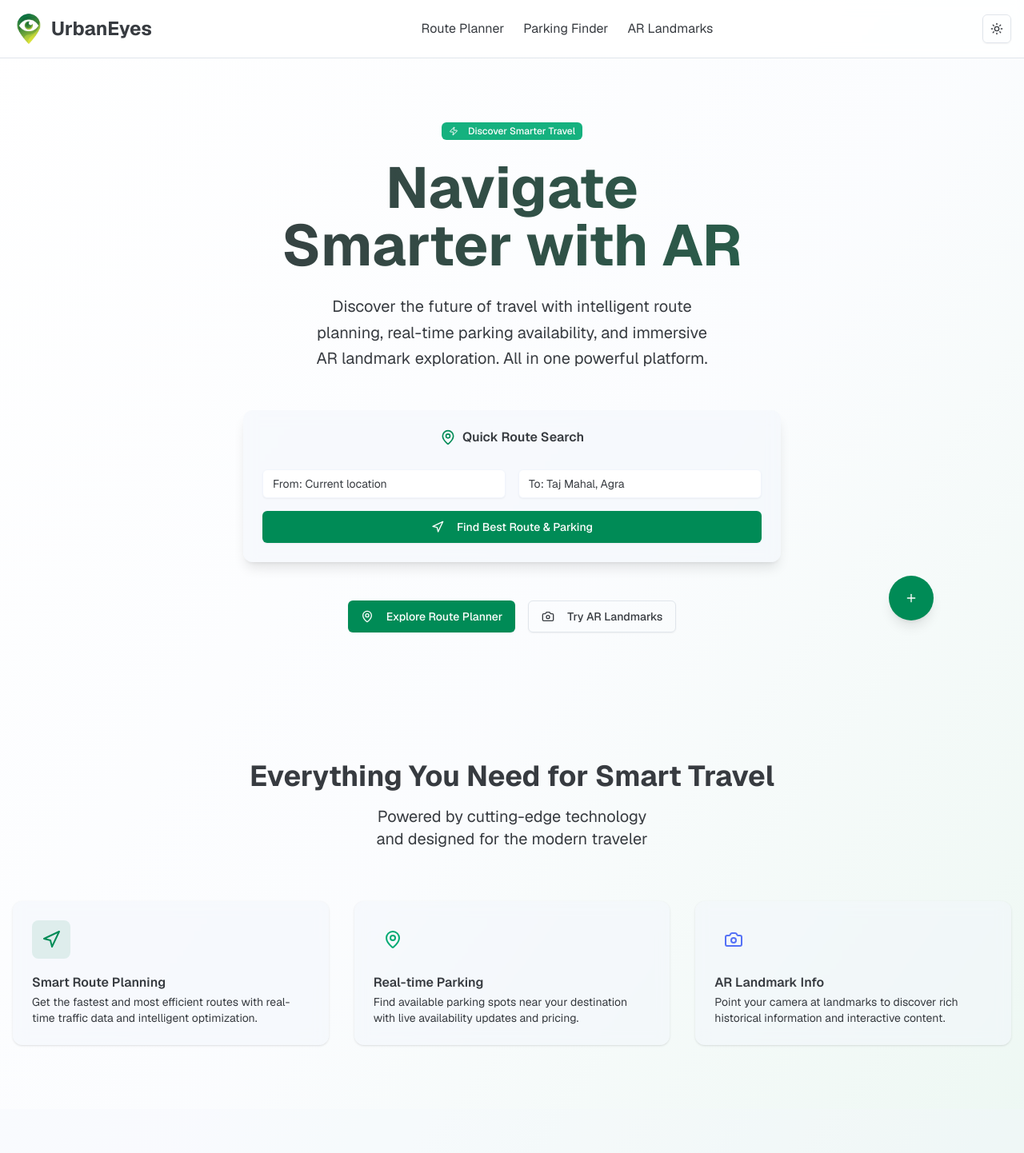
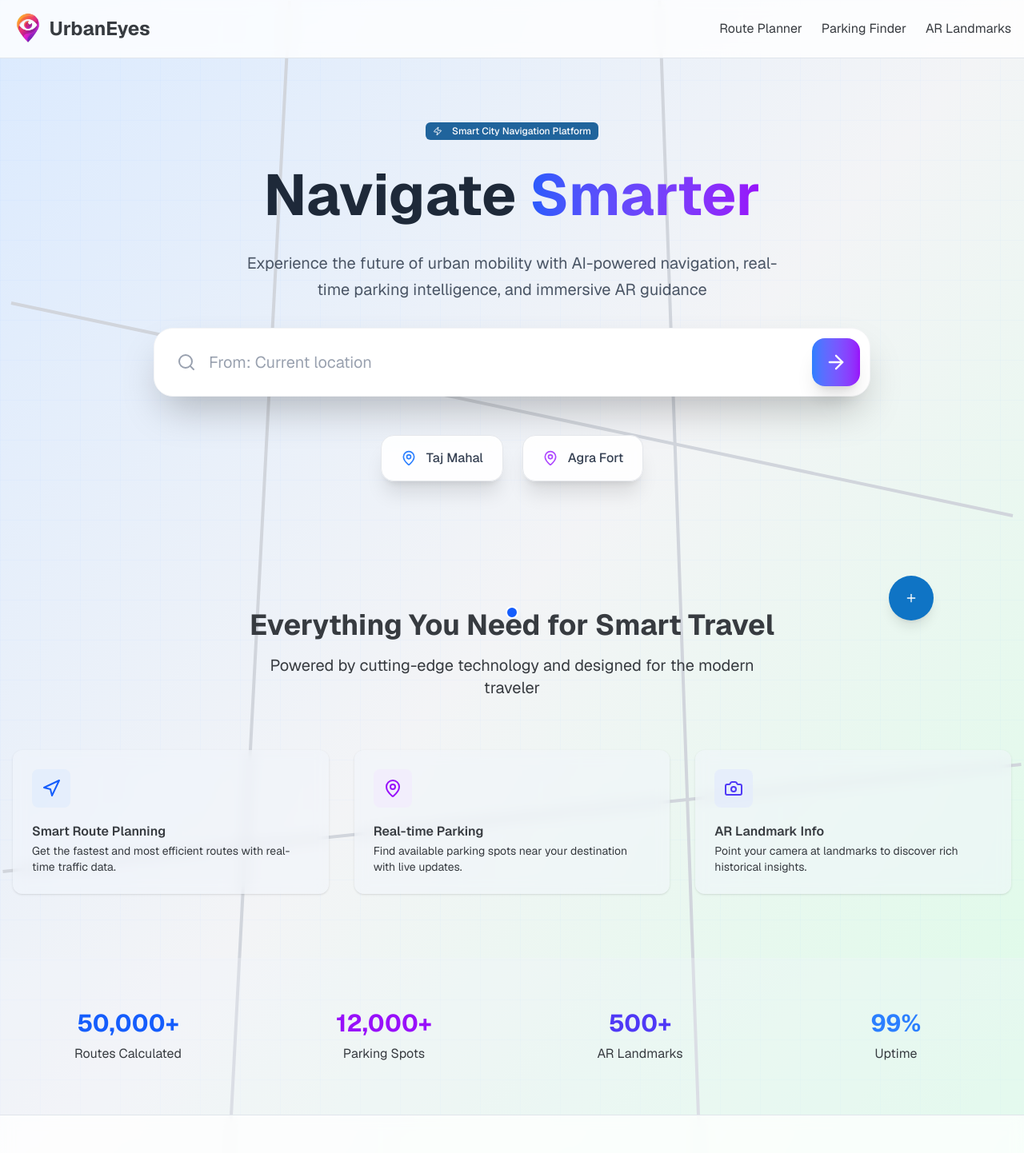
Before and after one commit to Krish-Gupta24/UrbanEyes, a Next.js app: page / in a window 1280 px wide. Shown: the top 1442 px of the page at 80% size. Built offline with nearby package versions, Linux system fonts and the light colour scheme.

Commit message:
ui chnges

```diff
--- a/app/globals.css
+++ b/app/globals.css
@@ -11,69 +11,43 @@
   --card-foreground: oklch(0.35 0.01 258.34);
   --popover: oklch(1 0 0);
   --popover-foreground: oklch(0.35 0.01 258.34);
-  --primary: oklch(0.55 0.15 162.4);
+
+  /* Unified blue tones */
+  --primary: oklch(0.55 0.15 250); /* main blue */
   --primary-foreground: oklch(1 0 0);
-  --secondary: oklch(0.65 0.15 162.4);
+  --secondary: oklch(0.45 0.12 250); /* lighter blue */
   --secondary-foreground: oklch(1 0 0);
+  --accent: oklch(0.5 0.14 250); /* complementary blue */
+  --accent-foreground: oklch(1 0 0);
+
   --muted: oklch(0.97 0.01 258.34);
   --muted-foreground: oklch(0.35 0.01 258.34);
-  --accent: oklch(0.65 0.15 162.4);
-  --accent-foreground: oklch(1 0 0);
   --destructive: oklch(0.577 0.245 27.325);
   --destructive-foreground: oklch(1 0 0);
+
   --border: oklch(0.92 0.01 258.34);
   --input: oklch(0.97 0.01 258.34);
-  --ring: oklch(0.55 0.15 162.4 / 0.5);
-  --chart-1: oklch(0.55 0.15 162.4);
-  --chart-2: oklch(0.7 0.15 162.4);
-  --chart-3: oklch(0.75 0.2 85);
-  --chart-4: oklch(0.6 0.25 25);
-  --chart-5: oklch(0.6 0.2 270);
+  --ring: oklch(0.55 0.15 250 / 0.5);
+
+  /* Charts unified to blue shades */
+  --chart-1: oklch(0.55 0.15 250);
+  --chart-2: oklch(0.6 0.15 250);
+  --chart-3: oklch(0.65 0.15 250);
+  --chart-4: oklch(0.5 0.15 250);
+  --chart-5: oklch(0.45 0.15 250);
+
   --radius: 0.5rem;
   --sidebar: oklch(0.97 0.01 258.34);
   --sidebar-foreground: oklch(0.35 0.01 258.34);
-  --sidebar-primary: oklch(0.55 0.15 162.4);
+  --sidebar-primary: oklch(0.55 0.15 250);
   --sidebar-primary-foreground: oklch(1 0 0);
-  --sidebar-accent: oklch(0.65 0.15 162.4);
+  --sidebar-accent: oklch(0.5 0.15 250);
   --sidebar-accent-foreground: oklch(1 0 0);
   --sidebar-border: oklch(0.92 0.01 258.34);
-  --sidebar-ring: oklch(0.55 0.15 162.4 / 0.5);
+  --sidebar-ring: oklch(0.55 0.15 250 / 0.5);
 }
 
-.dark {
-  --background: oklch(0.08 0.01 258.34);
-  --foreground: oklch(0.98 0.01 258.34);
-  --card: oklch(0.12 0.01 258.34);
-  --card-foreground: oklch(0.98 0.01 258.34);
-  --popover: oklch(0.08 0.01 258.34);
-  --popover-foreground: oklch(0.98 0.01 258.34);
-  --primary: oklch(0.65 0.15 162.4);
-  --primary-foreground: oklch(0.08 0.01 258.34);
-  --secondary: oklch(0.2 0.01 258.34);
-  --secondary-foreground: oklch(0.98 0.01 258.34);
-  --muted: oklch(0.2 0.01 258.34);
-  --muted-foreground: oklch(0.7 0.01 258.34);
-  --accent: oklch(0.65 0.15 162.4);
-  --accent-foreground: oklch(0.08 0.01 258.34);
-  --destructive: oklch(0.6 0.25 25);
-  --destructive-foreground: oklch(0.98 0.01 258.34);
-  --border: oklch(0.2 0.01 258.34);
-  --input: oklch(0.2 0.01 258.34);
-  --ring: oklch(0.65 0.15 162.4 / 0.5);
-  --chart-1: oklch(0.65 0.15 162.4);
-  --chart-2: oklch(0.7 0.15 162.4);
-  --chart-3: oklch(0.75 0.2 85);
-  --chart-4: oklch(0.6 0.25 25);
-  --chart-5: oklch(0.6 0.2 270);
-  --sidebar: oklch(0.12 0.01 258.34);
-  --sidebar-foreground: oklch(0.98 0.01 258.34);
-  --sidebar-primary: oklch(0.65 0.15 162.4);
-  --sidebar-primary-foreground: oklch(0.08 0.01 258.34);
-  --sidebar-accent: oklch(0.2 0.01 258.34);
-  --sidebar-accent-foreground: oklch(0.98 0.01 258.34);
-  --sidebar-border: oklch(0.2 0.01 258.34);
-  --sidebar-ring: oklch(0.65 0.15 162.4 / 0.5);
-}
+
 
 @theme inline {
   --font-sans: var(--font-geist-sans);
@@ -187,23 +161,24 @@ html {
   scroll-behavior: smooth;
 }
 
-/* Custom scrollbar */
+/* Custom scrollbar - blueish tone */
 ::-webkit-scrollbar {
   width: 8px;
 }
 
 ::-webkit-scrollbar-track {
-  background: var(--muted);
+  background: var(--muted); /* keep track neutral */
 }
 
 ::-webkit-scrollbar-thumb {
-  background: var(--primary);
+  background: linear-gradient(135deg, #4f46e5, #3b82f6); /* indigo to blue gradient */
   border-radius: 4px;
 }
 
 ::-webkit-scrollbar-thumb:hover {
-  background: var(--accent);
+  background: linear-gradient(135deg, #3b82f6, #2563eb); /* brighter blue on hover */
 }
+
 
 /* Focus styles for accessibility */
 .focus-visible:focus-visible {
--- a/app/layout.js
+++ b/app/layout.js
@@ -19,11 +19,6 @@ export const metadata = {
     "route planning",
   ],
   authors: [{ name: "UrbanEyes Team" }],
-  viewport: "width=device-width, initial-scale=1",
-  themeColor: [
-    { media: "(prefers-color-scheme: light)", color: "#ffffff" },
-    { media: "(prefers-color-scheme: dark)", color: "#0a0a0a" },
-  ],
 };
 
 export default function RootLayout({
--- a/app/page.js
+++ b/app/page.js
@@ -1,8 +1,6 @@
 "use client";
 
-import  React from "react";
-
-import { useState } from "react";
+import React, { useState } from "react";
 import { Button } from "@/components/ui/button";
 import { Input } from "@/components/ui/input";
 import {
@@ -13,20 +11,32 @@ import {
   CardTitle,
 } from "@/components/ui/card";
 import { Badge } from "@/components/ui/badge";
-import {
-  MapPin,
-  Navigation,
-  Camera,
-  Zap,
-  Globe,
-  Smartphone,
-} from "lucide-react";
+import { MapPin, Navigation, Camera, Zap, Smartphone, Eye, Search, ArrowRight } from "lucide-react";
 import Link from "next/link";
 import { useRouter } from "next/navigation";
-import { ThemeToggle } from "@/components/theme-toggle";
 import { AnimatedCounter } from "@/components/animated-counter";
 import { FloatingActionButton } from "@/components/floating-action-button";
 import { FadeIn, SlideIn } from "@/components/page-transition";
+
+// ✅ Tailwind-safe color mapping
+const colorClasses = {
+  primary: {
+    bg: "bg-blue-100/50",
+    bgHover: "group-hover:bg-blue-200/50",
+    text: "text-blue-600",
+  },
+  accent: {
+    bg: "bg-purple-100/50",
+    bgHover: "group-hover:bg-purple-200/50",
+    text: "text-purple-600",
+  },
+  chart5: {
+    bg: "bg-indigo-100/50",
+    bgHover: "group-hover:bg-indigo-200/50",
+    text: "text-indigo-600",
+  },
+};
+
 
 export default function HomePage() {
   const [fromLocation, setFromLocation] = useState("");
@@ -45,152 +55,159 @@ export default function HomePage() {
   };
 
   const handleKeyPress = (e) => {
-    if (e.key === "Enter") {
-      handleQuickSearch();
-    }
+    if (e.key === "Enter") handleQuickSearch();
   };
 
   return (
-    <div className="min-h-screen bg-gradient-to-br from-background via-muted/30 to-accent/10">
+    <div className="relative min-h-screen overflow-hidden">
+      {/* Map Background */}
+      <div className="absolute inset-0 bg-gradient-to-br from-blue-100 via-gray-100 to-green-100">
+        <div className="absolute inset-0 opacity-30">
+          <div
+            className="h-full w-full"
+            style={{
+              backgroundImage: `
+                linear-gradient(rgba(58, 134, 255, 0.1) 1px, transparent 1px),
+                linear-gradient(90deg, rgba(58, 134, 255, 0.1) 1px, transparent 1px)
+              `,
+              backgroundSize: "50px 50px",
+            }}
+          />
+        </div>
+
+        {/* Fake roads */}
+        <div className="absolute top-1/3 left-0 right-0 h-1 bg-gray-300 transform rotate-12"></div>
+        <div className="absolute top-2/3 left-0 right-0 h-1 bg-gray-300 transform -rotate-6"></div>
+        <div className="absolute top-0 bottom-0 left-1/4 w-1 bg-gray-300 transform rotate-3"></div>
+        <div className="absolute top-0 bottom-0 right-1/3 w-1 bg-gray-300 transform -rotate-2"></div>
+
+        {/* Center marker */}
+        <div className="absolute top-1/2 left-1/2 transform -translate-x-1/2 -translate-y-1/2">
+          <div className="relative">
+            <div className="absolute inset-0 bg-blue-500 rounded-full w-4 h-4 animate-ping opacity-75"></div>
+            <div className="relative bg-blue-600 rounded-full w-4 h-4 border-2 border-white shadow-lg"></div>
+          </div>
+        </div>
+      </div>
+
+      {/* Foreground Content */}
+      <div className="relative z-10">
         {/* Navigation */}
         <nav className="border-b bg-background/80 backdrop-blur-sm sticky top-0 z-50 transition-all duration-300">
           <div className="container mx-auto px-4 py-4 flex items-center justify-between">
             <SlideIn direction="left">
               <div className="flex items-center space-x-2">
+                <Link href="/" className="flex items-center space-x-2">
                   <img
                     src="/logo.png"
-                className="h-10 text-primary transition-transform hover:scale-110"
+                    className="h-10 transition-transform hover:scale-110"
                   />
                   <span className="text-2xl font-bold text-foreground">
                     UrbanEyes
                   </span>
+                </Link>
               </div>
             </SlideIn>
             <div className="hidden md:flex items-center space-x-6">
               <SlideIn direction="down" delay={0.1}>
-              <Link
-                href="/route"
-                className="text-foreground hover:text-primary transition-all duration-300 hover:scale-105"
-              >
+                <Link href="/route" className="hover:text-primary">
                   Route Planner
                 </Link>
               </SlideIn>
               <SlideIn direction="down" delay={0.2}>
-              <Link
-                href="/parking"
-                className="text-foreground hover:text-primary transition-all duration-300 hover:scale-105"
-              >
+                <Link href="/parking" className="hover:text-primary">
                   Parking Finder
                 </Link>
               </SlideIn>
               <SlideIn direction="down" delay={0.3}>
-              <Link
-                href="/ar"
-                className="text-foreground hover:text-primary transition-all duration-300 hover:scale-105"
-              >
+                <Link href="/ar" className="hover:text-primary">
                   AR Landmarks
                 </Link>
               </SlideIn>
             </div>
-          <SlideIn direction="right">
-            <div className="flex items-center space-x-2">
-              <ThemeToggle />
-            </div>
-          </SlideIn>
           </div>
         </nav>
 
         {/* Hero Section */}
-      <section className="container mx-auto px-4 py-20 text-center">
+        <section className="relative container mx-auto px-4 py-20 text-center">
           <div className="max-w-4xl mx-auto">
+            {/* Welcome Message */}
+            <FadeIn>
+              <div className="mb-8">
                 <FadeIn>
                   <Badge
                     variant="secondary"
                     className="mb-6 animate-pulse hover:scale-105 transition-transform"
                   >
                     <Zap className="h-4 w-4 mr-2" />
-              Discover Smarter Travel
+                    Smart City Navigation Platform
                   </Badge>
                 </FadeIn>
-
-          <FadeIn delay={0.2}>
-            <h1 className="text-5xl md:text-7xl font-bold text-balance mb-6 bg-gradient-to-r from-foreground to-primary bg-clip-text text-transparent animate-gradient">
-              Navigate Smarter with AR
+                <h1 className="text-5xl md:text-7xl font-inter font-bold text-gray-800 mb-6 leading-tight">
+                  Navigate
+                  <span className="bg-gradient-to-r from-blue-600 to-purple-600 bg-clip-text text-transparent">
+                    {" "}
+                    Smarter
+                  </span>
                 </h1>
+                <p className="text-xl text-gray-600 mb-8 max-w-2xl mx-auto leading-relaxed">
+                  Experience the future of urban mobility with AI-powered
+                  navigation, real-time parking intelligence, and immersive AR
+                  guidance
+                </p>
+              </div>
             </FadeIn>
 
-          <FadeIn delay={0.4}>
-            <p className="text-xl text-muted-foreground text-balance mb-12 max-w-2xl mx-auto leading-relaxed">
-              Discover the future of travel with intelligent route planning,
-              real-time parking availability, and immersive AR landmark
-              exploration. All in one powerful platform.
-            </p>
-          </FadeIn>
-
-          {/* Quick Route Search */}
-          <FadeIn delay={0.6}>
-            <Card className="max-w-2xl mx-auto mb-12 shadow-lg border-0 bg-card/50 backdrop-blur-sm hover:shadow-xl transition-all duration-300 hover:-translate-y-1">
-              <CardHeader>
-                <CardTitle className="flex items-center justify-center gap-2">
-                  <MapPin className="h-5 w-5 text-primary" />
-                  Quick Route Search
-                </CardTitle>
-              </CardHeader>
-              <CardContent className="space-y-4">
-                <div className="grid grid-cols-1 md:grid-cols-2 gap-4">
-                  <Input
+            {/* Search Bar */}
+            <FadeIn delay={0.2}>
+              <form
+                onSubmit={(e) => {
+                  e.preventDefault();
+                  handleQuickSearch();
+                }}
+                className="relative"
+              >
+                <div className="flex items-center bg-white rounded-3xl shadow-2xl p-3 transition-all duration-300 hover:shadow-3xl focus-within:shadow-3xl focus-within:ring-4 focus-within:ring-blue-500/20 border border-gray-100">
+                  <div className="flex items-center flex-1 px-4 py-3">
+                    <Search className="h-6 w-6 text-gray-400 mr-4" />
+                    <input
+                      type="text"
                       placeholder="From: Current location"
                       value={fromLocation}
                       onChange={(e) => setFromLocation(e.target.value)}
                       onKeyPress={handleKeyPress}
-                    className="bg-background transition-all duration-300 focus:scale-105"
-                  />
-                  <Input
-                    placeholder="To: Taj Mahal, Agra"
-                    value={toLocation}
-                    onChange={(e) => setToLocation(e.target.value)}
-                    onKeyPress={handleKeyPress}
-                    className="bg-background transition-all duration-300 focus:scale-105"
+                      className="flex-1 outline-none text-gray-700 placeholder-gray-400 text-xl font-roboto"
                     />
                   </div>
-                <Button
-                  className="w-full transition-all duration-300 hover:scale-105"
-                  size="lg"
-                  onClick={handleQuickSearch}
+                  <button
+                    type="submit"
+                    className="bg-gradient-to-r from-blue-500 to-purple-600 hover:from-blue-600 hover:to-purple-700 text-white rounded-2xl p-4 transition-all duration-200 hover:scale-105 active:scale-95 shadow-xl"
                   >
-                  <Navigation className="h-4 w-4 mr-2" />
-                  Find Best Route & Parking
-                </Button>
-              </CardContent>
-            </Card>
+                    <ArrowRight className="h-7 w-7" />
+                  </button>
+                </div>
+              </form>
             </FadeIn>
 
-          {/* CTA Buttons */}
-          <div className="flex flex-col sm:flex-row gap-4 justify-center items-center">
-            <SlideIn direction="left" delay={0.8}>
-              <Link href="/route">
-                <Button
-                  size="lg"
-                  className="w-full sm:w-auto transition-all duration-300 hover:scale-105 hover:shadow-lg"
+            {/* Quick Actions */}
+            <FadeIn delay={0.4}>
+              <div className="mt-12 flex justify-center space-x-6">
+                <button
+                  onClick={() => handleQuickSearch("Taj Mahal")}
+                  className="flex items-center space-x-3 bg-white/90 hover:bg-white text-gray-700 px-6 py-4 rounded-2xl shadow-xl hover:shadow-2xl transition-all duration-300 backdrop-blur-sm hover:scale-105 border border-gray-200"
                 >
-                  <MapPin className="h-5 w-5 mr-2" />
-                  Explore Route Planner
-                </Button>
-              </Link>
-            </SlideIn>
-            <SlideIn direction="right" delay={1.0}>
-              <Link href="/ar">
-                <Button
-                  variant="outline"
-                  size="lg"
-                  className="w-full sm:w-auto bg-transparent transition-all duration-300 hover:scale-105 hover:shadow-lg"
+                  <MapPin className="h-5 w-5 text-blue-500" />
+                  <span className="font-medium">Taj Mahal</span>
+                </button>
+                <button
+                  onClick={() => handleQuickSearch("Agra Fort")}
+                  className="flex items-center space-x-3 bg-white/90 hover:bg-white text-gray-700 px-6 py-4 rounded-2xl shadow-xl hover:shadow-2xl transition-all duration-300 backdrop-blur-sm hover:scale-105 border border-gray-200"
                 >
-                  <Camera className="h-5 w-5 mr-2" />
-                  Try AR Landmarks
-                </Button>
-              </Link>
-            </SlideIn>
+                  <MapPin className="h-5 w-5 text-purple-500" />
+                  <span className="font-medium">Agra Fort</span>
+                </button>
               </div>
+            </FadeIn>
           </div>
         </section>
 
@@ -198,10 +215,10 @@ export default function HomePage() {
         <section className="container mx-auto px-4 py-20">
           <FadeIn delay={0.2}>
             <div className="text-center mb-16">
-            <h2 className="text-4xl font-bold text-balance mb-4">
+              <h2 className="text-4xl font-bold mb-4">
                 Everything You Need for Smart Travel
               </h2>
-            <p className="text-xl text-muted-foreground text-balance max-w-2xl mx-auto">
+              <p className="text-xl text-muted-foreground max-w-2xl mx-auto">
                 Powered by cutting-edge technology and designed for the modern
                 traveler
               </p>
@@ -214,7 +231,7 @@ export default function HomePage() {
                 icon: Navigation,
                 title: "Smart Route Planning",
                 description:
-                "Get the fastest and most efficient routes with real-time traffic data and intelligent optimization.",
+                  "Get the fastest and most efficient routes with real-time traffic data.",
                 color: "primary",
                 delay: 0.4,
               },
@@ -222,7 +239,7 @@ export default function HomePage() {
                 icon: MapPin,
                 title: "Real-time Parking",
                 description:
-                "Find available parking spots near your destination with live availability updates and pricing.",
+                  "Find available parking spots near your destination with live updates.",
                 color: "accent",
                 delay: 0.6,
               },
@@ -230,33 +247,36 @@ export default function HomePage() {
                 icon: Camera,
                 title: "AR Landmark Info",
                 description:
-                "Point your camera at landmarks to discover rich historical information and interactive content.",
-              color: "chart-5",
+                  "Point your camera at landmarks to discover rich historical insights.",
+                color: "chart5",
                 delay: 0.8,
               },
-          ].map((feature, index) => (
-            <SlideIn key={feature.title} direction="up" delay={feature.delay}>
-              <Card className="group hover:shadow-xl transition-all duration-500 hover:-translate-y-2 border-0 bg-card/50 backdrop-blur-sm cursor-pointer">
+            ].map((feature) => {
+              const colors = colorClasses[feature.color];
+              return (
+                <SlideIn
+                  key={feature.title}
+                  direction="up"
+                  delay={feature.delay}
+                >
+                  <Card className="group hover:shadow-xl transition-all duration-500 border-0 bg-card/50 backdrop-blur-sm">
                     <CardHeader>
                       <div
-                    className={`h-12 w-12 bg-${feature.color}/10 rounded-lg flex items-center justify-center mb-4 group-hover:bg-${feature.color}/20 transition-all duration-300 group-hover:scale-110`}
+                        className={`h-12 w-12 ${colors.bg} ${colors.bgHover} rounded-lg flex items-center justify-center mb-4`}
                       >
-                    <feature.icon className={`h-6 w-6 text-${feature.color}`} />
+                        <feature.icon className={`h-6 w-6 ${colors.text}`} />
                       </div>
-                  <CardTitle className="group-hover:text-primary transition-colors duration-300">
-                    {feature.title}
-                  </CardTitle>
-                  <CardDescription className="group-hover:text-foreground transition-colors duration-300">
-                    {feature.description}
-                  </CardDescription>
+                      <CardTitle>{feature.title}</CardTitle>
+                      <CardDescription>{feature.description}</CardDescription>
                     </CardHeader>
                   </Card>
                 </SlideIn>
-          ))}
+              );
+            })}
           </div>
         </section>
 
-      {/* Demo Stats */}
+        {/* Stats */}
         <section className="bg-muted/30 py-16">
           <div className="container mx-auto px-4">
             <div className="grid grid-cols-2 md:grid-cols-4 gap-8 text-center">
@@ -265,25 +285,25 @@ export default function HomePage() {
                   end: 50000,
                   suffix: "+",
                   label: "Routes Calculated",
-                color: "text-primary",
+                  color: "text-blue-600",
                 },
                 {
                   end: 12000,
                   suffix: "+",
                   label: "Parking Spots",
-                color: "text-accent",
+                  color: "text-purple-600",
                 },
                 {
                   end: 500,
                   suffix: "+",
                   label: "AR Landmarks",
-                color: "text-chart-5",
+                  color: "text-indigo-600",
                 },
                 {
                   end: 99.9,
                   suffix: "%",
                   label: "Uptime",
-                color: "text-chart-3",
+                  color: "text-blue-500",
                 },
               ].map((stat, index) => (
                 <FadeIn key={stat.label} delay={index * 0.1}>
@@ -291,9 +311,7 @@ export default function HomePage() {
                     <div className={`text-3xl font-bold mb-2 ${stat.color}`}>
                       <AnimatedCounter end={stat.end} suffix={stat.suffix} />
                     </div>
-                  <div className="text-muted-foreground group-hover:text-foreground transition-colors duration-300">
-                    {stat.label}
-                  </div>
+                    <div className="text-muted-foreground">{stat.label}</div>
                   </div>
                 </FadeIn>
               ))}
@@ -303,31 +321,27 @@ export default function HomePage() {
 
         {/* Footer */}
         <footer className="border-t bg-background/80 backdrop-blur-sm py-12">
-        <div className="container mx-auto px-4">
-          <div className="flex flex-col md:flex-row items-center justify-between">
+          <div className="container mx-auto px-4 flex flex-col md:flex-row items-center justify-between">
             <FadeIn>
               <div className="flex items-center space-x-2 mb-4 md:mb-0">
-                <img src="/logo.png" className="h-10 text-primary" />
+                <img src="/logo.png" className="h-10" />
                 <span className="text-xl font-bold">UrbanEyes</span>
               </div>
             </FadeIn>
             <FadeIn delay={0.2}>
               <div className="flex items-center space-x-4 text-sm text-muted-foreground">
-                <span>Built With Love </span>
-                <Badge
-                  variant="outline"
-                  className="hover:scale-105 transition-transform"
-                >
+                <span>Built With Love</span>
+                <Badge variant="outline">
                   <Smartphone className="h-3 w-3 mr-1" />
                   Mobile Ready
                 </Badge>
               </div>
             </FadeIn>
           </div>
-        </div>
         </footer>
 
         <FloatingActionButton />
       </div>
+    </div>
   );
 }
```
Also changed, not shown: app/not-found.js (added, +75 -0 lines), public/logo.png, 1 other file (tests, documents, lock files or other folders). Lines whose indentation alone changed are shown as unchanged.
